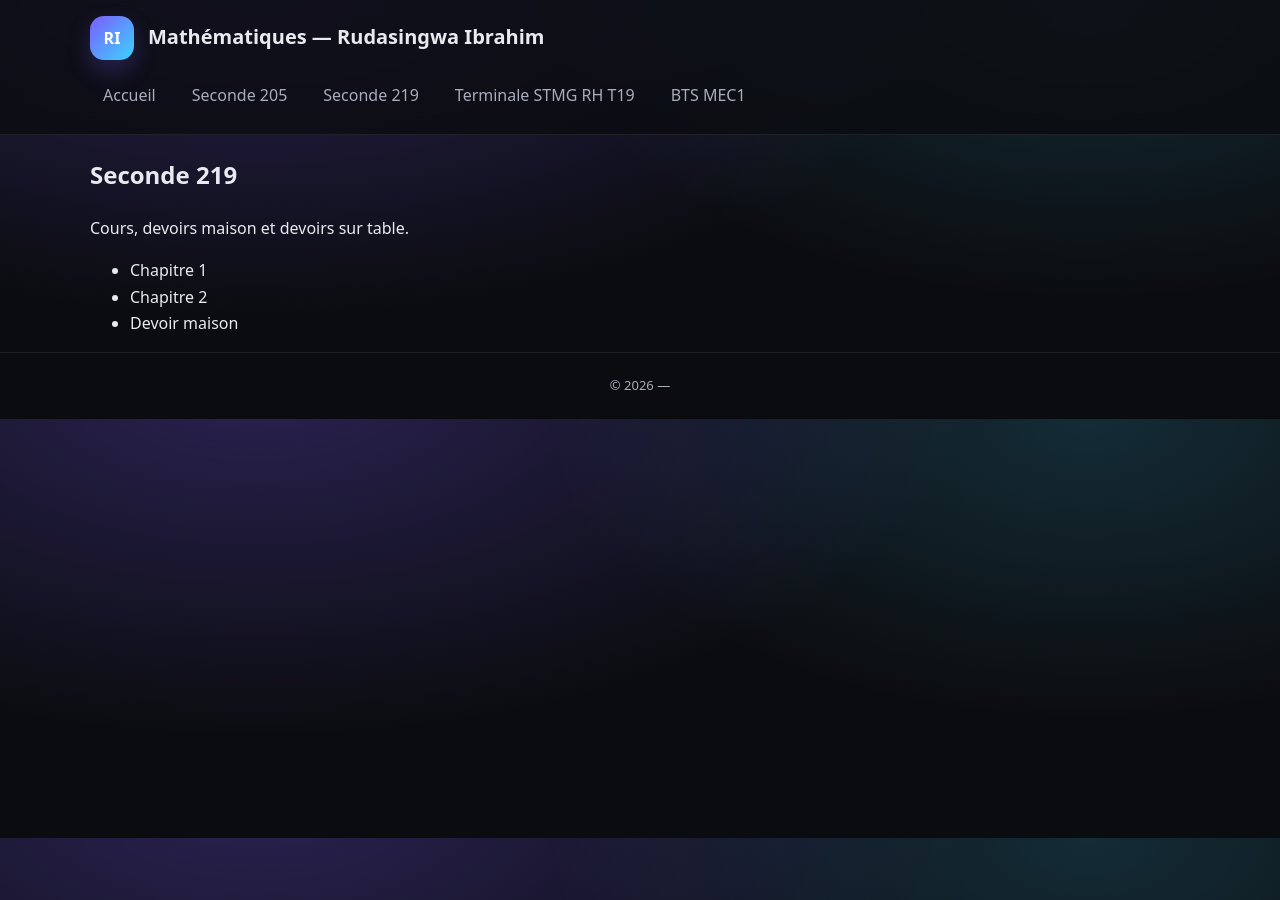
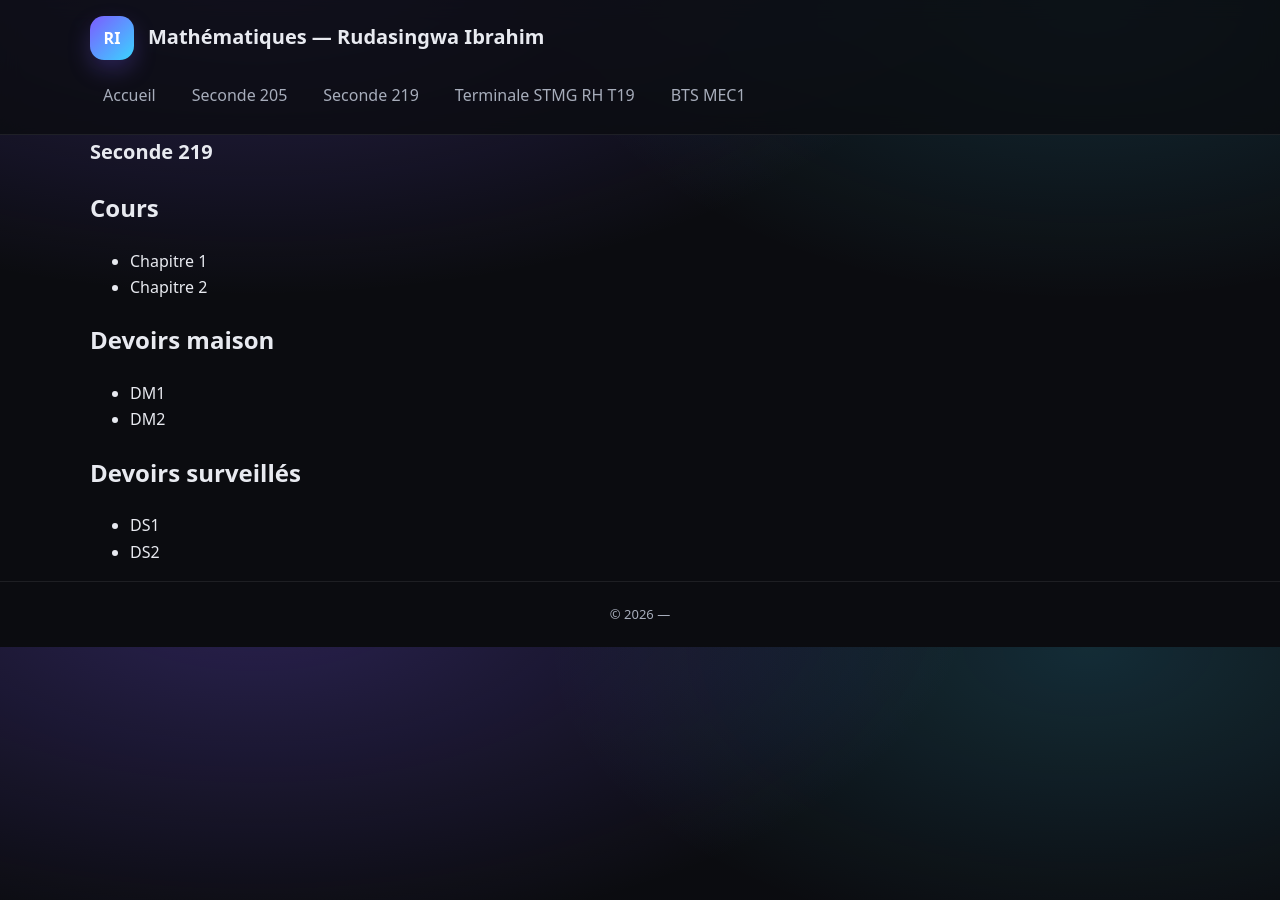
Before and after one commit to rudasingwaibrahim/rudasingwaibrahim.github.io, a Jekyll site: the page built from classes/seconde2019.md, in a window 1280 px wide. Built offline with Jekyll 4.4.1, drawn with Linux system fonts in a browser that asks for light colours.

Commit message:
Update seconde2019.md

```diff
--- a/classes/seconde2019.md
+++ b/classes/seconde2019.md
@@ -3,12 +3,19 @@ layout: default
 title: Seconde 219
 ---
 
-<h2>Seconde 219</h2>
+# Seconde 219
 
-<p>Cours, devoirs maison et devoirs sur table.</p>
+## Cours
 
-<ul>
-  <li>Chapitre 1</li>
-  <li>Chapitre 2</li>
-  <li>Devoir maison</li>
-</ul>
+- Chapitre 1
+- Chapitre 2
+
+## Devoirs maison
+
+- DM1
+- DM2
+
+## Devoirs surveillés
+
+- DS1
+- DS2
```
